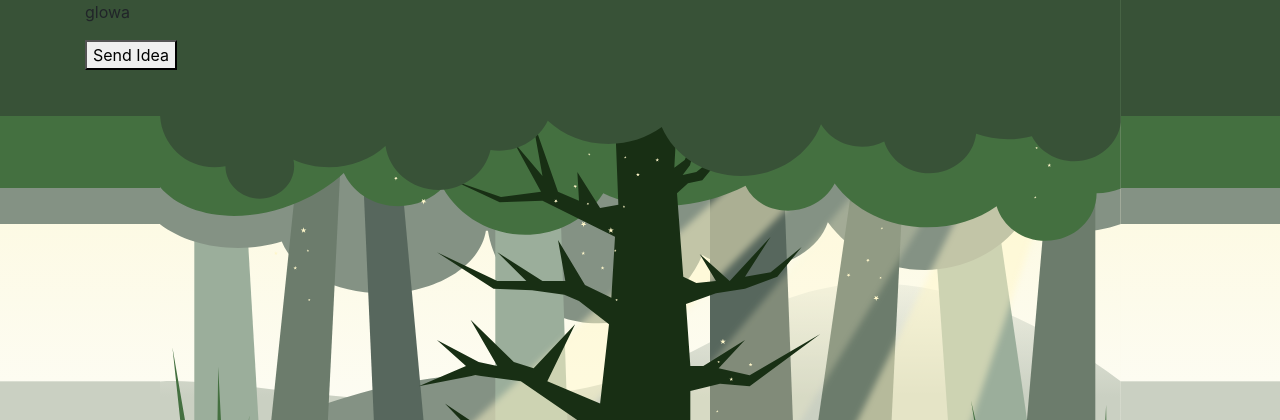
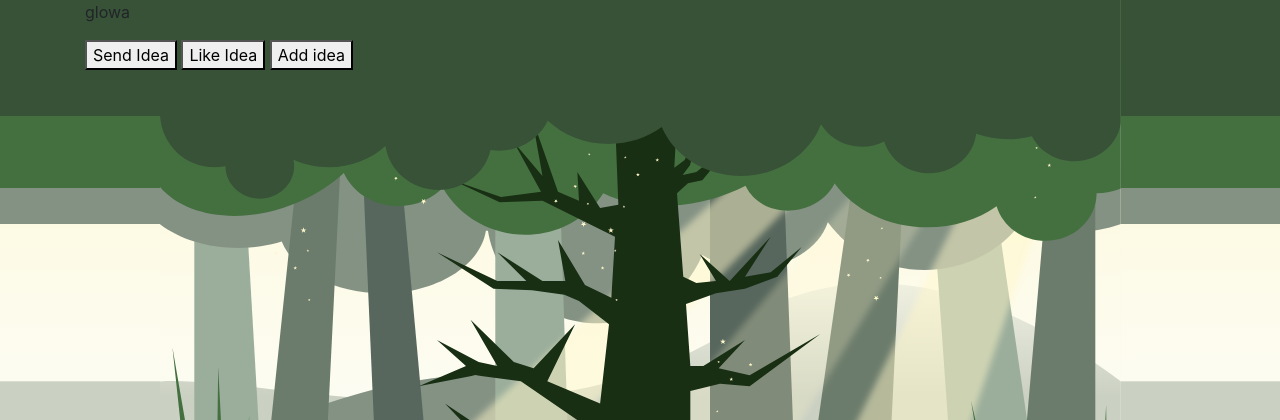
Before and after one commit to jczas/ibank, a Flask app: page / in a window 1280 px wide. Shown: the top 420 px of the page. Run offline with Flask 2, Linux system fonts and the light colour scheme; some libraries are stand-ins or nearby versions.

Commit message:
Simple rest endpoints

```diff
--- a/database_utils.py
+++ b/database_utils.py
@@ -14,6 +14,12 @@ def add_idea(nick, subject, body, g):
     conn = get_db(g)
     conn.execute('INSERT INTO idea (nick,subject, body, likes, live_duration) VALUES (?,?,?,?,?)',
                  (nick, subject, body, 1, 60))
+    conn.commit()
+    conn.close()
+
+def add_like_to_idea(idea_id, g):
+    conn = get_db(g)
+    conn.execute(f'UPDATE idea SET likes = likes + 1 WHERE id = {idea_id}')
     conn.commit()
     conn.close()
 
--- a/main.py
+++ b/main.py
@@ -20,6 +20,14 @@ def add_idea():
     db.add_idea(idea_data['nick'], idea_data['subject'], idea_data['body'], g)
     return idea_data
 
+@app.route('/idea/like/<idea_id>', methods=['POST'])
+def like_idea(idea_id):
+    db.add_like_to_idea(idea_id, g)
+    return f"Idea with id {idea_id} liked successfully"
+
+@app.route('/idea/all')
+def get_all_idead():
+    return db.get_ideas(g)
 
 @socketio.on('message')
 def handle_message(data):
--- /dev/null
+++ b/static/js/rest-communication.js
@@ -0,0 +1,35 @@
+
+
+function sendIdeaLike(ideaId) {
+    fetch("/idea/like/" + ideaId,
+        {
+            method: "POST",
+            headers: {
+                'Accept': 'application/json, text/plain, */*',
+                'Content-Type': 'application/json'
+            },
+        })
+        .then((res) => {
+            console.log('Liked idea: ' + res)
+        })
+}
+
+function addNewIdea(nick, subject, body) {
+    const ideaData = {
+        nick: nick,
+        subject: subject,
+        body: body
+    }
+    fetch("/idea/add",
+        {
+            method: "POST",
+            headers: {
+                'Accept': 'application/json, text/plain, */*',
+                'Content-Type': 'application/json'
+            },
+            body: JSON.stringify(ideaData)
+        })
+        .then((res) => {
+          console.log('Added idea: ' + res)
+        })
+}
--- a/templates/index.html
+++ b/templates/index.html
@@ -12,8 +12,10 @@
 
     <script src="https://cdnjs.cloudflare.com/ajax/libs/socket.io/4.0.1/socket.io.js"
             integrity="sha512-q/dWJ3kcmjBLU4Qc47E4A9kTB4m3wuTY7vkFJDTZKjTs8jhyGQnaUrxa0Ytd0ssMZhbNua9hE+E7Qv1j+DyZwA==" crossorigin="anonymous"></script>
-    <script src="{{ url_for('static', filename = 'js/communication.js') }}">
+    <script src="{{ url_for('static', filename = 'js/websocket-communication.js') }}">
 
+    </script>
+    <script src="{{ url_for('static', filename = 'js/rest-communication.js') }}">
     </script>
 
 </head>
@@ -22,6 +24,8 @@
 <div class="container">
     <p>glowa</p>
     <button id="sendIdea" onclick="sendIdea()">Send Idea</button>
+    <button id="likeIdea" onclick="sendIdeaLike(1)">Like Idea</button>
+    <button id="addIdea" onclick="addNewIdea('Jakub','Test','Test')">Add idea</button>
     <div id="message" class="block"></div>
 </div>
 </body>
```
Also changed, not shown: static/js/websocket-communication.js (renamed from static/js/communication.js).
